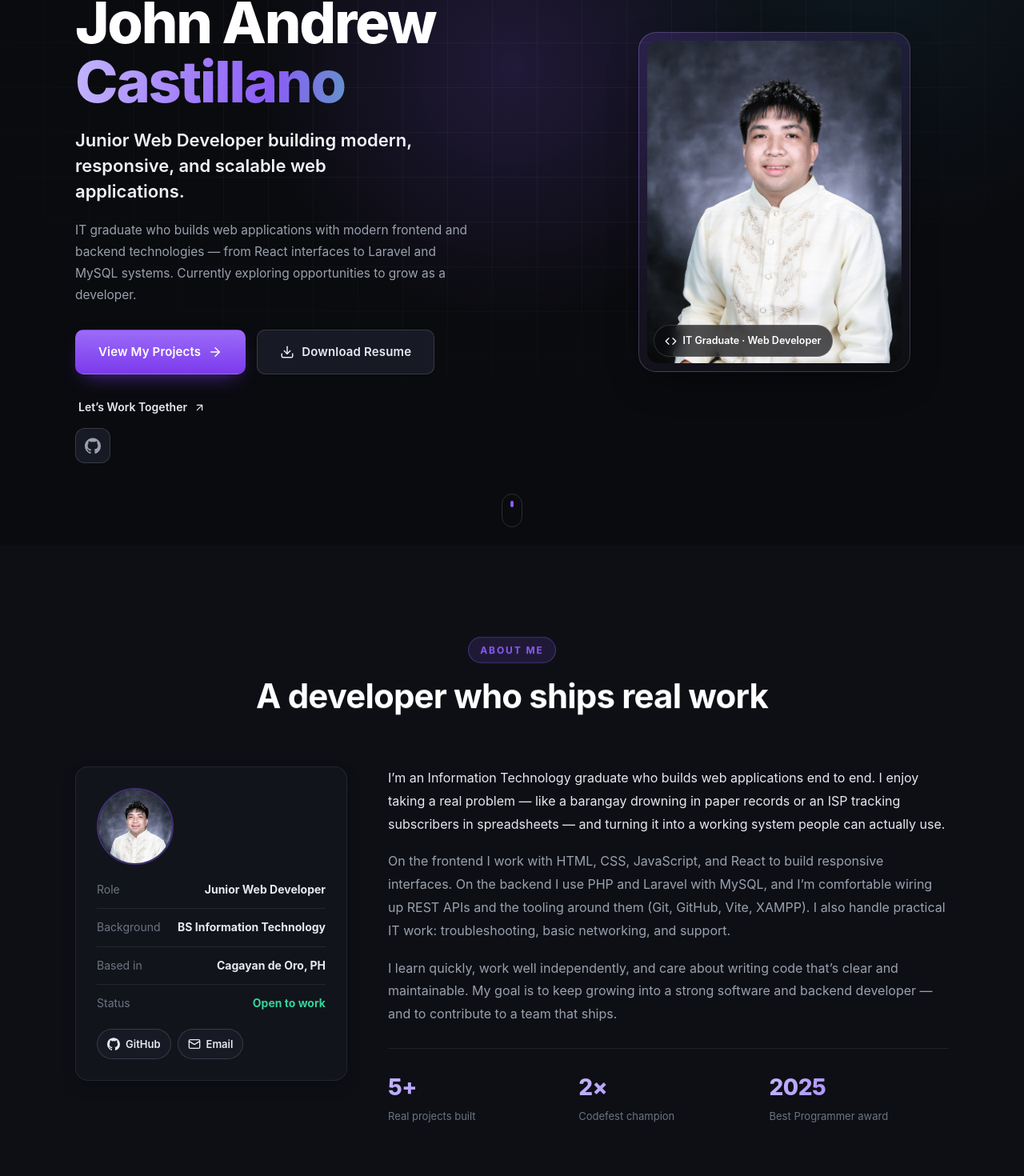
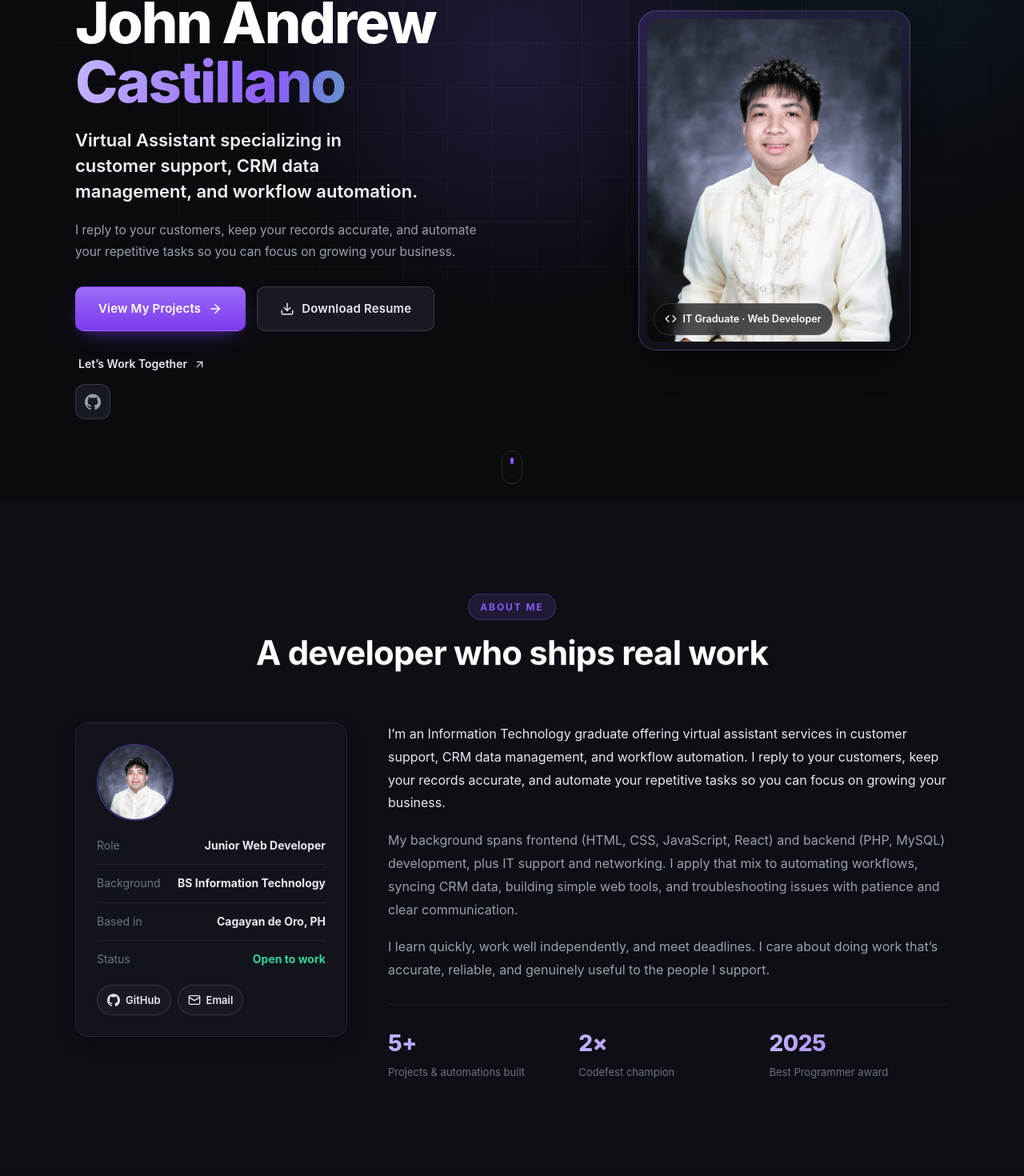
Before and after one commit to lagunayandrew31-lab/resume, a React (Vite) app: page / in a window 1280 px wide. Shown: the part 247-1717 px from the top of the page at 80% size. Built offline with nearby package versions, Linux system fonts and the light colour scheme.

Commit message:
Update project

```diff
--- a/index.html
+++ b/index.html
@@ -5,29 +5,29 @@
     <link rel="icon" type="image/svg+xml" href="/favicon.svg" />
     <meta name="viewport" content="width=device-width, initial-scale=1.0" />
     <meta name="theme-color" content="#0a0b0f" />
-    <title>John Andrew Castillano — Junior Web Developer | Frontend & Backend</title>
+    <title>John Andrew Castillano — Virtual Assistant | Customer Support & Workflow Automation</title>
     <meta
       name="description"
-      content="John Andrew Castillano is an IT graduate and Junior Web Developer building modern, responsive web applications with React, JavaScript, PHP, Laravel, and MySQL. Open to junior developer opportunities."
+      content="Virtual Assistant helping businesses with customer support, CRM data management, and workflow automation. I reply to your customers, keep your records accurate, and automate repetitive tasks so you can focus on growing your business."
     />
     <meta name="author" content="John Andrew Castillano" />
     <meta name="color-scheme" content="dark" />
 
     <!-- Open Graph -->
     <meta property="og:type" content="website" />
-    <meta property="og:title" content="John Andrew Castillano — Junior Web Developer" />
+    <meta property="og:title" content="John Andrew Castillano — Virtual Assistant" />
     <meta
       property="og:description"
-      content="IT graduate building modern, responsive web applications with React, JavaScript, PHP, Laravel, and MySQL. Open to junior developer opportunities."
+      content="Virtual Assistant helping businesses with customer support, CRM data management, and workflow automation. I reply to your customers, keep your records accurate, and automate repetitive tasks so you can focus on growing your business."
     />
     <meta property="og:locale" content="en_US" />
 
     <!-- Twitter -->
     <meta name="twitter:card" content="summary_large_image" />
-    <meta name="twitter:title" content="John Andrew Castillano — Junior Web Developer" />
+    <meta name="twitter:title" content="John Andrew Castillano — Virtual Assistant" />
     <meta
       name="twitter:description"
-      content="IT graduate building modern, responsive web applications with React, JavaScript, PHP, Laravel, and MySQL."
+       content="Virtual Assistant helping businesses with customer support, CRM data management, and workflow automation. I reply to your customers, keep your records accurate, and automate repetitive tasks."
     />
 
     <script type="application/ld+json">
@@ -35,11 +35,11 @@
         "@context": "https://schema.org",
         "@type": "Person",
         "name": "John Andrew Castillano",
-        "jobTitle": "Junior Web Developer",
-        "description": "IT graduate building modern, responsive web applications with React, JavaScript, PHP, Laravel, and MySQL.",
+        "jobTitle": "Virtual Assistant",
+        "description": "Virtual Assistant helping businesses with customer support, CRM data management, and workflow automation. I reply to your customers, keep your records accurate, and automate repetitive tasks.",
         "email": "lagunayandrew31@gmail.com",
         "alumniOf": "STI College, Cagayan de Oro City",
-        "knowsAbout": ["Web Development", "React", "Laravel", "PHP", "MySQL", "JavaScript"]
+        "knowsAbout": ["Customer Support", "CRM Management", "Workflow Automation", "Data Management", "Facebook", "React", "PHP", "MySQL", "JavaScript", "IT Support"]
       }
     </script>
   </head>
--- a/src/Portfolio.jsx
+++ b/src/Portfolio.jsx
@@ -618,7 +618,7 @@ function Hero() {
       <div className="hero__inner">
         <div className="hero__content">
           <span className="hero__badge hero-anim" style={{ '--d': '0ms' }}>
-            <span className="hero__badge-dot" /> Available for junior developer roles
+            <span className="hero__badge-dot" /> Available for virtual assistant roles
           </span>
 
           <h1 className="hero__title">
@@ -629,14 +629,13 @@ function Hero() {
           </h1>
 
           <p className="hero__headline hero-anim" style={{ '--d': '240ms' }}>
-            Junior Web Developer building modern, responsive, and scalable web
-            applications.
+            Virtual Assistant specializing in customer support, CRM data
+            management, and workflow automation.
           </p>
 
           <p className="hero__desc hero-anim" style={{ '--d': '320ms' }}>
-            IT graduate who builds web applications with modern frontend and
-            backend technologies — from React interfaces to Laravel and MySQL
-            systems. Currently exploring opportunities to grow as a developer.
+            I reply to your customers, keep your records accurate, and automate
+            your repetitive tasks so you can focus on growing your business.
           </p>
 
           <div className="hero__actions hero-anim" style={{ '--d': '400ms' }}>
@@ -738,27 +737,26 @@ function About() {
 
           <div className="about__text" data-reveal style={{ '--d': '140ms' }}>
             <p>
-              I&rsquo;m an Information Technology graduate who builds web
-              applications end to end. I enjoy taking a real problem — like a
-              barangay drowning in paper records or an ISP tracking subscribers in
-              spreadsheets — and turning it into a working system people can
-              actually use.
+              I&rsquo;m an Information Technology graduate offering virtual assistant
+              services in customer support, CRM data management, and workflow
+              automation. I reply to your customers, keep your records accurate,
+              and automate your repetitive tasks so you can focus on growing your
+              business.
             </p>
             <p>
-              On the frontend I work with HTML, CSS, JavaScript, and React to build
-              responsive interfaces. On the backend I use PHP and Laravel with
-              MySQL, and I&rsquo;m comfortable wiring up REST APIs and the tooling
-              around them (Git, GitHub, Vite, XAMPP). I also handle practical IT
-              work: troubleshooting, basic networking, and support.
+              My background spans frontend (HTML, CSS, JavaScript, React) and
+              backend (PHP, MySQL) development, plus IT support and networking. I
+              apply that mix to automating workflows, syncing CRM data, building
+              simple web tools, and troubleshooting issues with patience and clear
+              communication.
             </p>
             <p>
-              I learn quickly, work well independently, and care about writing code
-              that&rsquo;s clear and maintainable. My goal is to keep growing into a
-              strong software and backend developer — and to contribute to a team
-              that ships.
+              I learn quickly, work well independently, and meet deadlines. I care
+              about doing work that&rsquo;s accurate, reliable, and genuinely useful
+              to the people I support.
             </p>
             <div className="about__stats">
-              <div><strong>5+</strong><span>Real projects built</span></div>
+              <div><strong>5+</strong><span>Projects &amp; automations built</span></div>
               <div><strong>2&times;</strong><span>Codefest champion</span></div>
               <div><strong>2025</strong><span>Best Programmer award</span></div>
             </div>
@@ -1103,7 +1101,7 @@ function Footer() {
         <div className="footer__brand">
           <span className="nav__brand-mark">JC</span>
           <p className="footer__desc">
-            John Andrew Castillano — Junior Web Developer building modern, responsive web applications.
+            John Andrew Castillano — Virtual Assistant specializing in customer support, CRM data management, and workflow automation.
           </p>
         </div>
 
```
